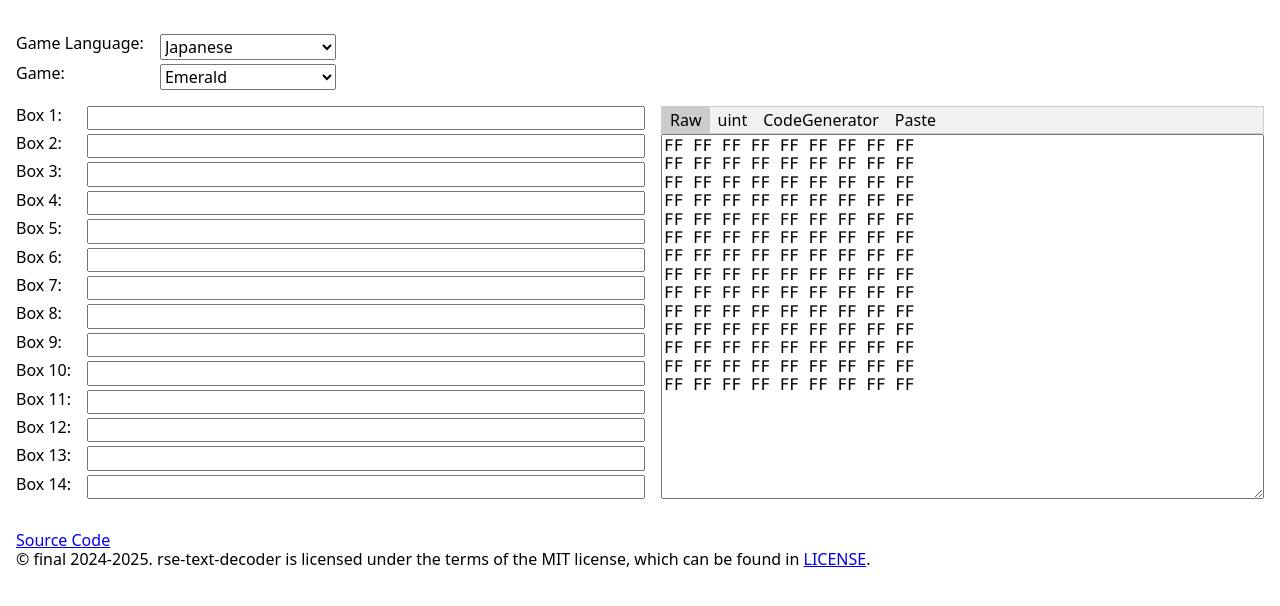
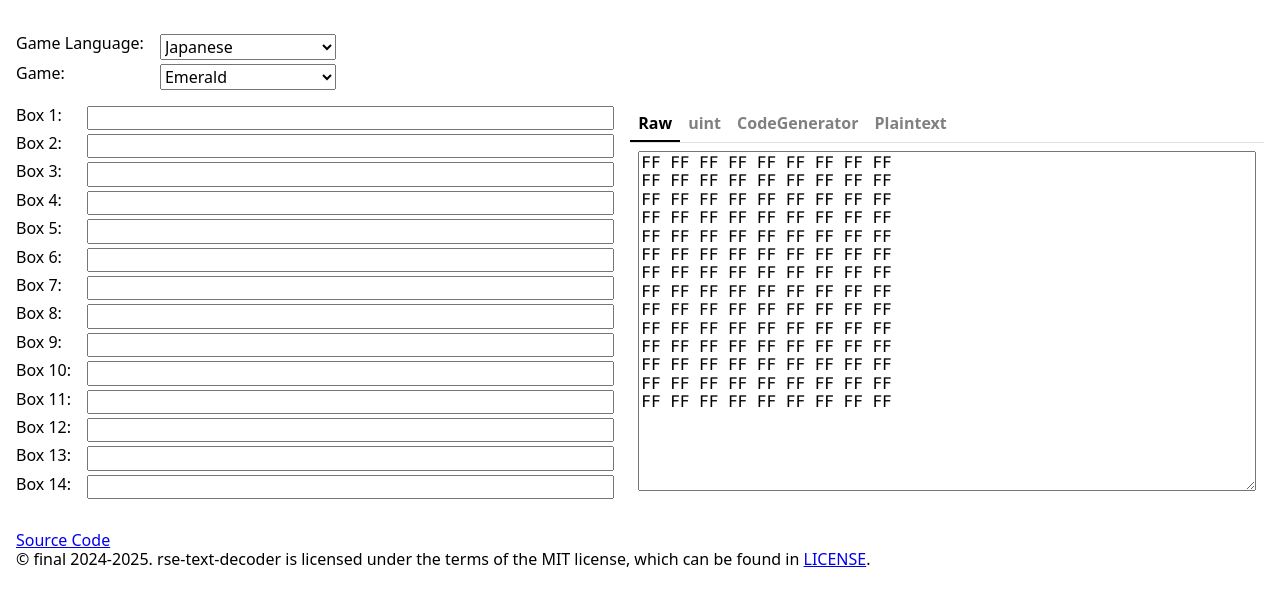
Before and after one commit to it-is-final/rse-text-decoder, a website with bundled scripts: page src/html/index.html in a window 1280 px wide. Both pictures are taken after a click on the button "Raw". Shown: the part 78-684 px from the top of the page. Built offline with nearby package versions, Linux system fonts and the light colour scheme.

Commit message:
Introduce new tab block

```diff
--- a/src/html/index.html
+++ b/src/html/index.html
@@ -31,6 +31,7 @@
         </select>
     </div>
     <div id="editor">
+        <div id="box-name-inputs-container">
             <div id="box-name-inputs">
                 <label for="box-1-input">Box 1</label>
                 <input id="box-1-input" type="text" maxlength="9" class="box-name-input" />
@@ -61,53 +62,97 @@
                 <label for="box-14-input">Box 14</label>
                 <input id="box-14-input" type="text" maxlength="9" class="box-name-input" />
             </div>
-        <div class="tab-view">
-            <div class="tab">
-                <button class="tablinks" id="raw-view-tab" type="button">
-                    Raw
-                </button>
-                <button class="tablinks" id="uint-view-tab" type="button">
-                    uint
-                </button>
-                <button class="tablinks" id="code-gen-view-tab" type="button">
-                    CodeGenerator
-                </button>
-                <button class="tablinks" id="paste-view-tab" type="button">
-                    Paste
-                </button>
         </div>
-            <div id="raw-view-tab-panel" class="tabcontent">
-                <textarea id="box-name-byte-view" autocomplete="off" autocorrect="off" autocapitalize="off" spellcheck="false"></textarea>
+        <div class="tabs-block">
+            <ul class="tabs">
+                <li><button class="active" data-tab="1">Raw</button></li>
+                <li><button data-tab="2">uint</button></li>
+                <li><button data-tab="3">CodeGenerator</button></li>
+                <li><button data-tab="4">Plaintext</button></li>
+            </ul>
+            <div class="tab-content-container">
+                <div class="tab-content active" data-tab="1">
+                    <textarea
+                        id="box-name-byte-view"
+                        autocomplete="off"
+                        autocorrect="off"
+                        autocapitalize="off"
+                        spellcheck="false"
+                    ></textarea>
                 </div>
-            <div id="uint-view-tab-panel" class="tabcontent">
-                <textarea id="uint-view" autocomplete="off" autocorrect="off" autocapitalize="off" spellcheck="false" readonly></textarea>
+                <div class="tab-content" data-tab="2">
+                    <textarea
+                        id="uint-view"
+                        autocomplete="off"
+                        autocorrect="off"
+                        autocapitalize="off"
+                        spellcheck="false"
+                        readonly
+                    ></textarea>
                     <div id="uint-view-params-panel">
                         <fieldset>
                             <legend>Size</legend>
-                        <input class="uint-view-params" id="u16-radio" name="size" type="radio" checked>
+                            <input
+                                class="uint-view-params"
+                                id="u16-radio"
+                                name="size"
+                                type="radio"
+                                checked
+                            />
                             <label for="u16-radio">u16</label>
-                        <input class="uint-view-params" id="u32-radio" name="size" type="radio">
+                            <input
+                                class="uint-view-params"
+                                id="u32-radio"
+                                name="size"
+                                type="radio"
+                            />
                             <label for="u32-radio">u32</label>
                         </fieldset>
                         <fieldset>
                             <legend>Endianness</legend>
-                        <input class="uint-view-params" id="little-endian-radio" name="endianness" type="radio" checked>
+                            <input
+                                class="uint-view-params"
+                                id="little-endian-radio"
+                                name="endianness"
+                                type="radio"
+                                checked
+                            />
                             <label for="little-endian-radio">little-endian</label>
-                        <input class="uint-view-params" id="big-endian-radio" name="endianness" type="radio">
+                            <input
+                                class="uint-view-params"
+                                id="big-endian-radio"
+                                name="endianness"
+                                type="radio"
+                            />
                             <label for="big-endian-radio">big-endian</label>
                         </fieldset>
                     </div>
                 </div>
-            <div id="code-gen-view-tab-panel" class="tabcontent">
-                <textarea id="code-gen-view" autocomplete="off" autocorrect="off" autocapitalize="off" spellcheck="false" readonly></textarea>
+                <div class="tab-content" data-tab="3">
+                    <textarea
+                        id="code-gen-view"
+                        autocomplete="off"
+                        autocorrect="off"
+                        autocapitalize="off"
+                        spellcheck="false"
+                        readonly
+                    ></textarea>
                 </div>
-            <div id="paste-view-tab-panel" class="tabcontent">
-                <textarea id="paste-view" autocomplete="off" autocorrect="off" autocapitalize="off" spellcheck="false" readonly></textarea>
+                <div class="tab-content" data-tab="4">
+                    <textarea
+                        id="paste-view"
+                        autocomplete="off"
+                        autocorrect="off"
+                        autocapitalize="off"
+                        spellcheck="false"
+                        readonly
+                    ></textarea>
                     <br>
                     <label for="paste-charset-checkbox">
                         <input id="paste-charset-checkbox" type="checkbox">
                         Show unwritable characters
                     </label>
+                </div>
             </div>
         </div>
     </div>
--- a/src/html/style.css
+++ b/src/html/style.css
@@ -44,61 +44,78 @@ main {
     gap: 1em;
 }
 
+#box-name-inputs-container {
+    flex-grow: 1;
+}
+
 #box-name-inputs {
     display: grid;
     grid-template-columns: max-content auto;
     row-gap: 0.25em;
     column-gap: 1em;
-    flex-grow: 1;
 }
 
 #box-name-inputs label::after {
     content: ":";
 }
 
-.tab-view {
-    flex-grow: 1;
-    display: flex;
-    flex-flow: column;
+#box-name-inputs > input {
+    font-family:
+        ui-monospace,
+        SFMono-Regular,
+        Consolas,
+        'Liberation Mono',
+        Menlo,
+        monospace,
+        monospace; /* 1 */
+    font-size: 1em; /* 2 */
 }
 
-.tab {
+.tabs-block {
+    flex-grow: 1;
+    padding: 0.5em;
+    display: flex;
+    flex-flow: column nowrap;
     overflow: hidden;
-    border: 1px solid #ccc;
-    background-color: #f1f1f1;
+    .tabs {
+        margin: -0.5em -0.5em 0.5em;
+        padding-left: 0;
+        list-style-type: none;
+        display: flex;
+        flex-flow: row nowrap;
+        border-bottom: 1px solid #e0e0e0;
+        > li > button {
+            background-color: inherit;
+            border: none;
+            padding: 0.5em;
+            color: grey;
+            font-weight: 600;
+            &:hover, &.active {
+                color: black;
+            }
+            &.active {
+                border-bottom: 2px solid black;
+            }
+        }
+    }
 }
 
-/* Style the buttons that are used to open the tab content */
-.tab button {
-    background-color: inherit;
-    float: left;
-    border: none;
-    outline: none;
-    cursor: pointer;
-    padding: 0.25em 0.5em;
-    transition: 0.3s;
+.tab-content-container {
+    display: flex;
+    flex: 1 1 auto;
 }
 
-/* Change background color of buttons on hover */
-.tab button:hover {
-background-color: #ddd;
-}
-
-/* Create an active/current tablink class */
-.tab button.active {
-background-color: #ccc;
-}
-
-.tabcontent {
+.tab-content {
+    display: flex;
     width: stretch;
     width: -webkit-fill-available;
     width: -moz-available;
-    flex-grow: 1;
-    flex-flow: column;
+    flex: 1 1 auto;
+    flex-flow: column nowrap;
     gap: 0.25em;
 }
 
-.tabcontent textarea {
+.tab-content textarea {
     width: stretch;
     width: -webkit-fill-available;
     width: -moz-available;
@@ -108,10 +125,11 @@ background-color: #ccc;
         Consolas,
         'Liberation Mono',
         Menlo,
+        monospace,
         monospace; /* 1 */
     font-size: 1em; /* 2 */
-    flex-grow: 1;
-    height: 20em;
+    flex: 1 1 auto;
+    height: calc(14lh + 8px);
 }
 
 #uint-view-params-panel fieldset {
@@ -119,4 +137,5 @@ background-color: #ccc;
     grid-template-columns: 1em max-content;
     row-gap: 0.25em;
     column-gap: 1em;
+    flex: 1 0 auto;
 }
--- a/src/index.ts
+++ b/src/index.ts
@@ -167,23 +167,6 @@ function updateBoxNameInputs(version: GameVersion, language: GameLanguage) {
     }
 }
 
-function setActiveTab(tabButton: HTMLButtonElement, tabPanel: HTMLDivElement) {
-    const tabs = (
-        document.querySelectorAll<HTMLButtonElement>(".tablinks")
-    );
-    const tabcontents = (
-        document.querySelectorAll<HTMLDivElement>(".tabcontent")
-    );
-    for (const tabcontent of tabcontents) {
-        tabcontent.style.display = "none";
-    }
-    for (const tab of tabs) {
-        tab.classList.remove("active");
-    }
-    tabButton.classList.add("active");
-    tabPanel.style.display = "flex";
-}
-
 function setLanguageFont(language: GameLanguage) {
     for (const boxInput of boxNameInputs) {
         boxInput.classList.toggle("japanese-font", language === "JPN");
@@ -191,6 +174,16 @@ function setLanguageFont(language: GameLanguage) {
     }
     byteViews.pasteView.classList.toggle("japanese-font", language === "JPN");
     byteViews.pasteView.setAttribute("lang", language === "JPN" ? "ja" : "");
+}
+
+function hideTabs(tabBlock: HTMLDivElement) {
+    for (
+        const element of tabBlock.querySelectorAll(
+            ".tab-content-container > .tab-content:not(.active)"
+        ) as NodeListOf<HTMLDivElement>
+    ) {
+        element.style.display = "none";
+    }
 }
 
 byteViews.rawView.addEventListener("input", function() {
@@ -250,37 +243,30 @@ pasteViewCharControl.addEventListener("input", function () {
     updateByteViews();
 });
 
-document.querySelector<HTMLButtonElement>("#raw-view-tab")
-.addEventListener("click", function() {
-    setActiveTab(
-        this,
-        document.querySelector<HTMLDivElement>("#raw-view-tab-panel")
-    );
-});
-
-document.querySelector<HTMLButtonElement>("#uint-view-tab")
-.addEventListener("click", function() {
-    setActiveTab(
-        this,
-        document.querySelector<HTMLDivElement>("#uint-view-tab-panel")
-    );
-});
-
-document.querySelector<HTMLButtonElement>("#code-gen-view-tab")
-.addEventListener("click", function() {
-    setActiveTab(
-        this,
-        document.querySelector<HTMLDivElement>("#code-gen-view-tab-panel")
-    );
-});
-
-document.querySelector<HTMLButtonElement>("#paste-view-tab")
-.addEventListener("click", function() {
-    setActiveTab(
-        this,
-        document.querySelector<HTMLDivElement>("#paste-view-tab-panel")
-    );
-});
+for (
+    const tabBlock of document.querySelectorAll(".tabs-block") as
+    NodeListOf<HTMLDivElement>
+) {
+    hideTabs(tabBlock);
+    for (
+        const tabButton of tabBlock.querySelectorAll(".tabs button") as
+        NodeListOf<HTMLButtonElement>
+    ) {
+        tabButton.addEventListener("click", () => {
+            const targetTabbedBlock = tabBlock.querySelector(
+                `.tab-content-container > .tab-content[data-tab="${tabButton.dataset.tab}"`
+            ) as HTMLDivElement;
+            tabBlock.querySelector(".tabs button.active").classList.remove("active");
+            tabButton.classList.add("active");
+            tabBlock.querySelector(
+                ".tab-content-container > .tab-content.active"
+            ).classList.remove("active");
+            targetTabbedBlock.classList.add("active");
+            targetTabbedBlock.style.display = "flex";
+            hideTabs(tabBlock);
+        });
+    }
+}
 
 settingControls.languageSelect.addEventListener("input", () => {
     const language = getLangFromSelect();
@@ -299,8 +285,4 @@ document.addEventListener("DOMContentLoaded", function () {
     setLanguageFont(getLangFromSelect());
     updateBoxNameInputs(getVersionFromSelect(), getLangFromSelect());
     updateByteViews();
-    setActiveTab(
-        document.querySelector<HTMLButtonElement>("#raw-view-tab"),
-        document.querySelector<HTMLDivElement>("#raw-view-tab-panel"),
-    );
 });
```
Lines whose indentation alone changed are shown as unchanged.
